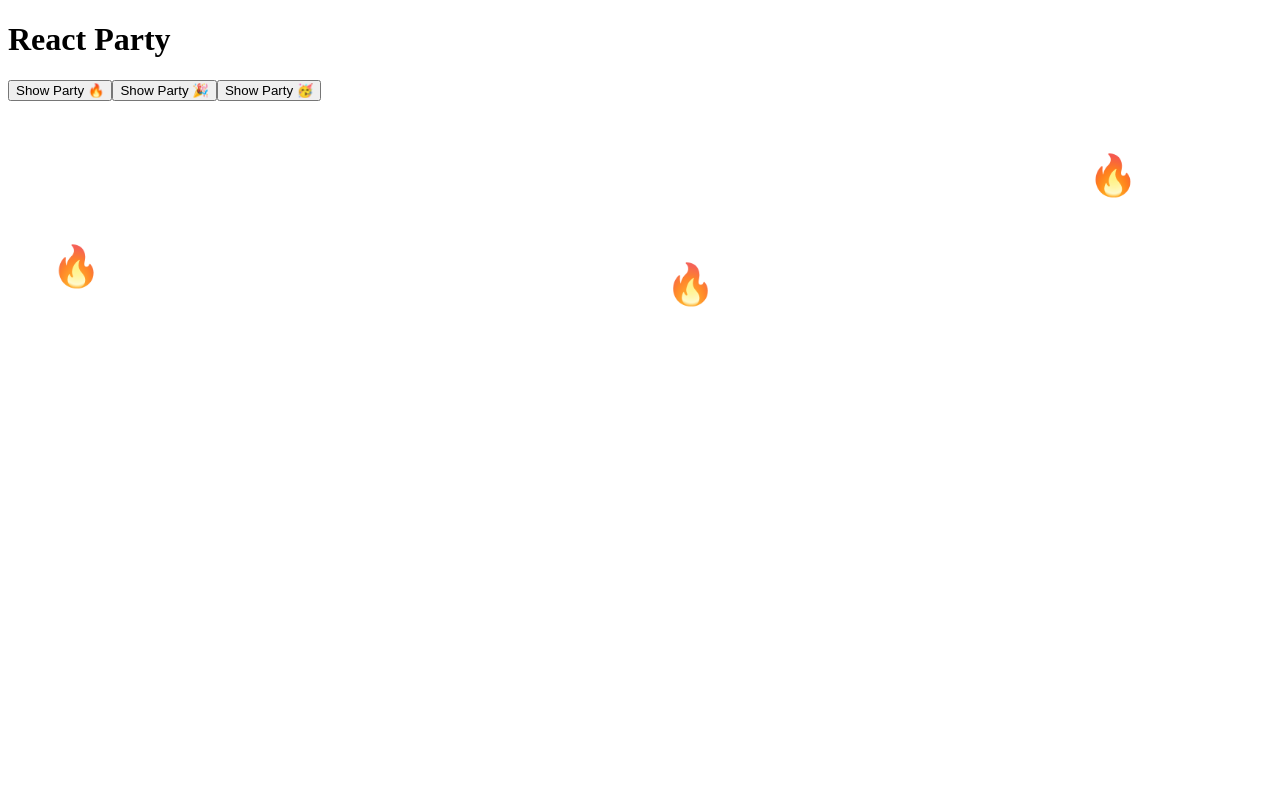
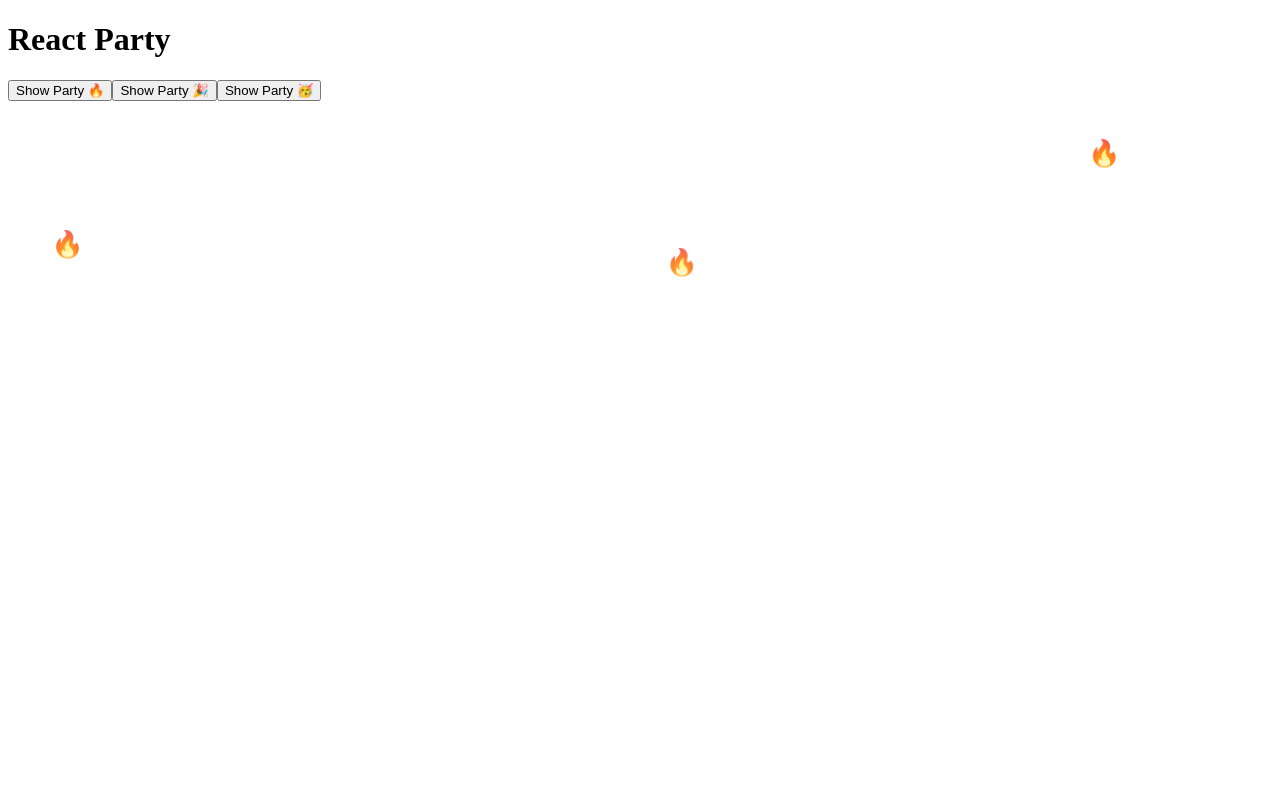
Before and after one commit to zillBoy/react-party, a React (Create React App) app: page / in a window 1280 px wide. Both pictures are taken after a click on the button "Show Party 🔥". Shown: the top 800 px of the page. Built offline with nearby package versions, Linux system fonts and the light colour scheme; the HTML template or start-up script is replaced by a standard one.

Commit message:
animationDelay (optimized)

```diff
--- a/src/App.js
+++ b/src/App.js
@@ -22,6 +22,7 @@ const App = () => {
         content={'🔥'}
         duration={3000} // seconds
         // delay={3000} // milisecond
+        size={26}
       />}
       {showParty && <ReactParty
         onCompleted={() => setShowParty(false)}
@@ -36,7 +37,8 @@ const App = () => {
         limit={20}
         content={'🥳'}
         duration={2000}
-        delay={10000}
+        delay={1000}
+        size={46}
       />}
     </div>
   )
--- a/src/components/ReactParty/ReactParty.css
+++ b/src/components/ReactParty/ReactParty.css
@@ -9,10 +9,6 @@
     width: 55px;
 }
 
-.content {
-    font-size: 40px;
-}
-
 @keyframes bottomToTop {
     from {top: 120%; opacity: 0.5;}
     to {top: -20%; opacity: 1;}
--- a/src/components/ReactParty/ReactParty.js
+++ b/src/components/ReactParty/ReactParty.js
@@ -1,7 +1,7 @@
 import React, { useState, useEffect } from 'react'
 import './ReactParty.css'
 
-const ReactParty = ({ delay, duration, showDefault = true, limit, content, onStart, onStarted, onCompleted }) => {
+const ReactParty = ({ delay = 0, duration, showDefault = true, limit, content, size, onStart, onStarted, onCompleted }) => {
 
     const [partyShowDefault, setPartyShowDefault] = useState(showDefault)
     const [animationDuration, setAnimationDuration] = useState(duration)
@@ -19,9 +19,11 @@ const ReactParty = ({ delay, duration, showDefault = true, limit, content, onSta
 
     const onAnimationCompleted = (onCompleted = () => {}, duration = 0) => {
         setTimeout(() => {
-            setPartyShowDefault(false)
-            return onCompleted()
-        }, [duration * 1.5])
+            setTimeout(() => {
+                setPartyShowDefault(false)
+                return onCompleted()
+            }, [duration * 1.5])
+        }, [delay])
     }
 
     const onDurationAnimation = (duration = 0) => {
@@ -52,7 +54,7 @@ const ReactParty = ({ delay, duration, showDefault = true, limit, content, onSta
             {showAnimation ? <>
                 {Array(limit).fill('').map((e, i) => (
                     <React.Fragment key={i}>
-                        <PartyList duration={animationDuration} delay={animationDelay} content={content} />
+                        <PartyList duration={animationDuration} delay={animationDelay} content={content} size={size} />
                     </React.Fragment>
                 ))}
             </> : <></>}
@@ -60,20 +62,22 @@ const ReactParty = ({ delay, duration, showDefault = true, limit, content, onSta
     )
 }
 
-const PartyList = ({ duration= 0, delay = 0, content }) => {
+const PartyList = ({ duration= 0, size = 10, content }) => {
 
     const durationAnimation = duration / 1000
     const [style, setStyle] = useState({})
+    const [contentStyle, setContentStyle] = useState({})
 
     useEffect(() => {
         let left = Math.floor(Math.random() * 90)
         let animationDuration = (Math.random() * durationAnimation).toFixed(durationAnimation)
         setStyle({display: 'block', position: 'absolute', left: `${left}%`, animation: `bottomToTop 2s ease`, animationDelay: `${animationDuration}s`})
+        setContentStyle({fontSize: `${size}px` })
     }, [])
 
     return (
         <div style={style} id='party__mainContainer' className='mainContainer'>
-            <p className='content'>{content}</p>
+            <p style={contentStyle}>{content}</p>
         </div>
     )
 }
```
